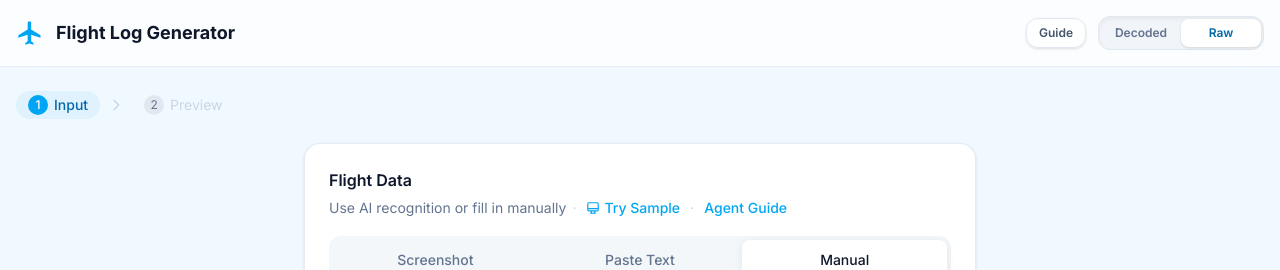
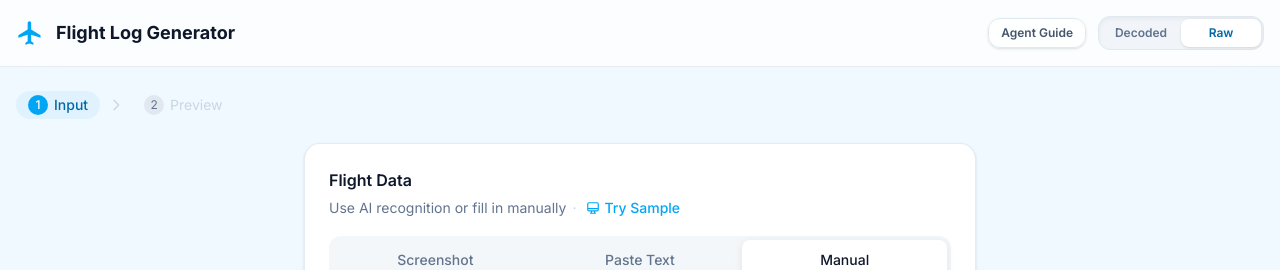
Before and after one commit to justinbao19/flight-log-generator, a Next.js app: page /app in a window 1280 px wide. Shown: the top 270 px of the page. Built offline with nearby package versions, Linux system fonts and the light colour scheme; a web font is replaced by a local one.

Commit message:
Move agent guide to header

```diff
--- a/app/app/page.tsx
+++ b/app/app/page.tsx
@@ -339,9 +339,9 @@ export default function Home() {
           <div className="flex items-center gap-3 shrink-0">
             <Link
               href="/guide"
-              className="hidden sm:inline-flex rounded-xl border border-slate-200 bg-white/70 px-3 py-1.5 text-xs font-semibold text-slate-600 shadow-sm transition-colors hover:bg-white hover:text-sky-700"
+              className="hidden whitespace-nowrap rounded-xl border border-slate-200 bg-white/70 px-3 py-1.5 text-xs font-semibold text-slate-600 shadow-sm transition-colors hover:bg-white hover:text-sky-700 sm:inline-flex"
             >
-              Guide
+              Agent Guide
             </Link>
             {/* Mode Toggle */}
             <div
@@ -464,13 +464,6 @@ export default function Home() {
                       </svg>
                       Try Sample
                     </button>
-                    <span className="inline-flex h-6 items-center text-slate-300">·</span>
-                    <Link
-                      href="/guide"
-                      className="inline-flex h-6 items-center rounded-md px-1 font-medium text-sky-500 transition-colors hover:text-sky-700"
-                    >
-                      Agent Guide
-                    </Link>
                   </div>
                 </div>
                 {airline && (
```
